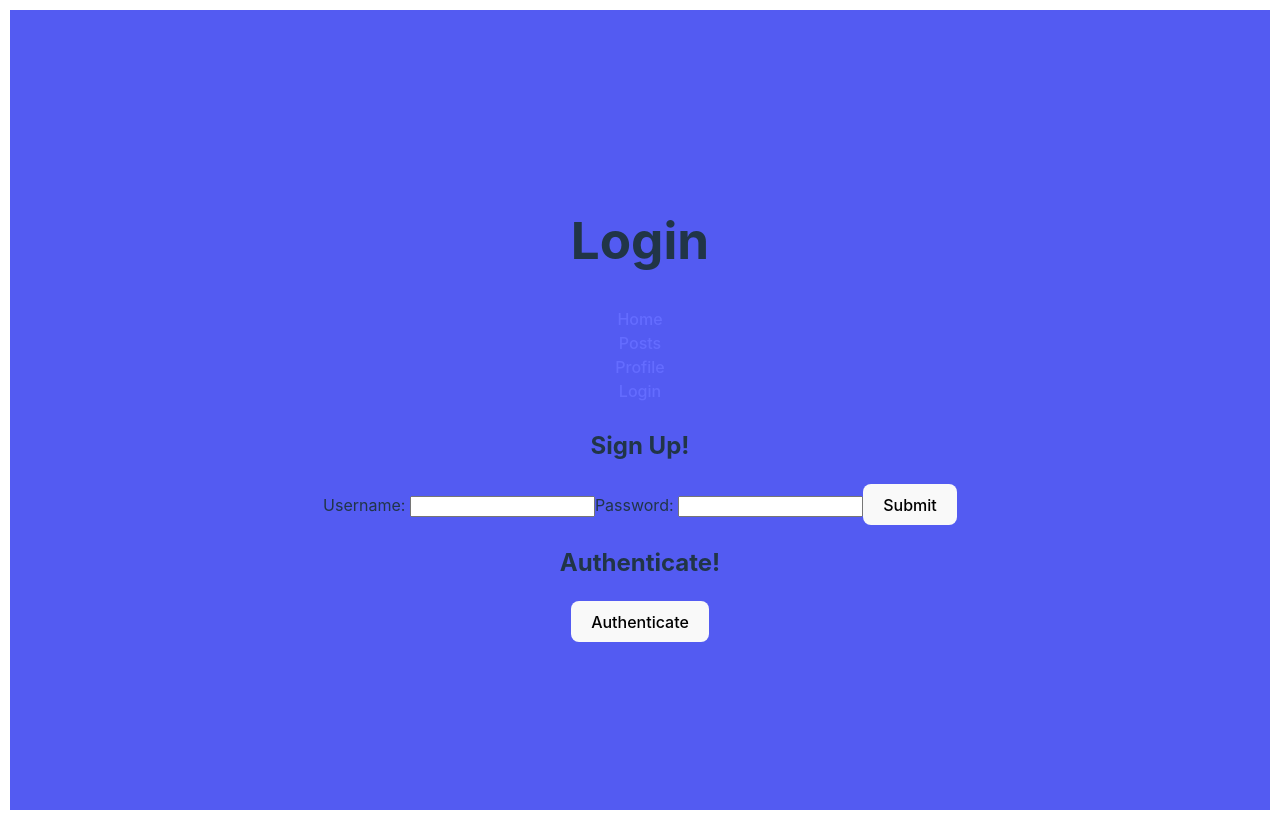
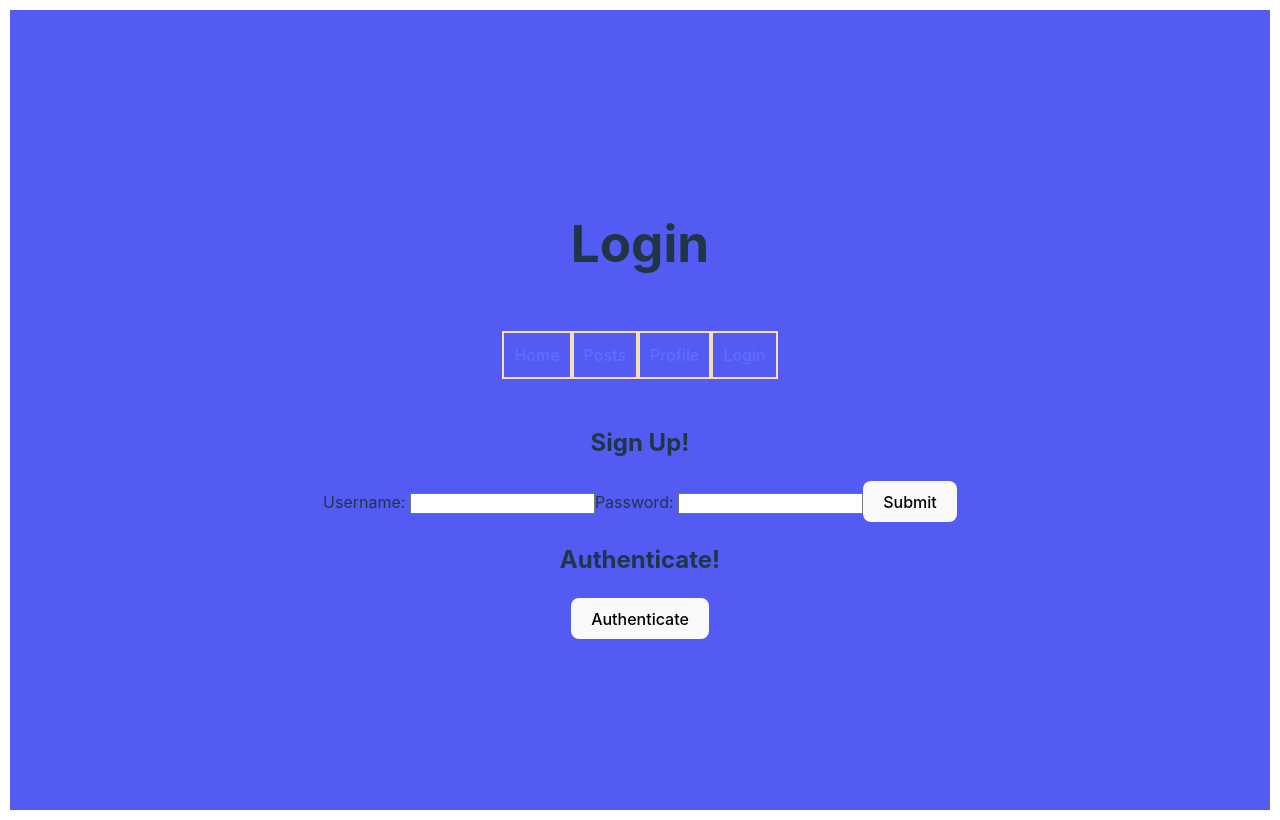
Before and after one commit to FSA-Team2/Strangers-Things, a React (Vite) app in the folder Stranger-Things/: page /login in a window 1280 px wide. Built offline with nearby package versions, Linux system fonts and the light colour scheme.

Commit message:
added the basic structures to our css styling, we will need to go through and see what is being wasted as I'm still trying to learn how to style with React components.

```diff
--- a/Stranger-Things/package.json
+++ b/Stranger-Things/package.json
@@ -11,7 +11,8 @@
   },
   "dependencies": {
     "react": "^18.2.0",
-    "react-dom": "^18.2.0"
+    "react-dom": "^18.2.0",
+    "react-router-dom": "^6.15.0"
   },
   "devDependencies": {
     "@types/react": "^18.2.15",
--- a/Stranger-Things/src/App.css
+++ b/Stranger-Things/src/App.css
@@ -3,6 +3,17 @@
   margin: 0 auto;
   padding: 2rem;
   text-align: center;
+  display: flex;
+  flex-direction: column;
+  flex-wrap: wrap;
+  align-content: center;
+  justify-content: center;
+  align-items: center;
+
+}
+
+div#container {
+
 }
 
 .logo {
@@ -17,6 +28,12 @@
 .logo.react:hover {
   filter: drop-shadow(0 0 2em #61dafbaa);
 }
+
+
+
+
+
+
 
 @keyframes logo-spin {
   from {
--- a/Stranger-Things/src/App.jsx
+++ b/Stranger-Things/src/App.jsx
@@ -13,8 +13,7 @@ function App() {
 
   return (
     <>
-      <div id="conatiner">
-
+      <div id="container">
         <RoutePaths />
         <Navbar />
         <SignUpForm token={token} setToken={setToken} />
--- a/Stranger-Things/src/index.css
+++ b/Stranger-Things/src/index.css
@@ -18,6 +18,13 @@ a {
   font-weight: 500;
   color: #646cff;
   text-decoration: inherit;
+  display: flex;
+  flex-direction: row;
+  flex-wrap: wrap;
+  align-content: center;
+  justify-content: center;
+  align-items: center;
+  padding: 5px;
 }
 a:hover {
   color: #535bf2;
@@ -30,6 +37,11 @@ body {
   min-width: 320px;
   min-height: 100vh;
   background-color: #535bf2;
+  flex-direction: column;
+  flex-wrap: wrap;
+  align-content: center;
+  justify-content: center;
+  align-items: center;
 }
 
 h1 {
@@ -54,9 +66,65 @@ button:hover {
 button:focus,
 button:focus-visible {
   outline: 4px auto -webkit-focus-ring-color;
-
 }
 
+#navbar {
+  display: flex;
+  flex-direction: column;
+  flex-wrap: wrap;
+  align-content: center;
+  justify-content: center;
+  align-items: center;
+}
+
+ul {
+  padding: 5px;
+  display: flex;
+  flex-direction: row;
+  flex-wrap: wrap;
+  align-content: center;
+  align-items: center;
+  justify-content: center;
+}
+
+#navlinks {
+  display: flex;
+  flex-direction: row;
+  flex-wrap: wrap;
+  align-content: center;
+  justify-content: center;
+  align-items: center;
+  padding: 5px;
+}
+
+li {
+  display: flex;
+  flex-direction: row;
+  flex-wrap: wrap;
+  align-content: center;
+  justify-content: center;
+  align-items: center;
+  padding: 5px;
+  border: solid 2px wheat;
+}
+
+#container {
+  display: flex;
+  flex-direction: column;
+  flex-wrap: wrap;
+  align-content: center;
+  justify-content: center;
+  align-items: center;
+}
+
+div#main-section {
+  display: flex;
+  flex-direction: column;
+  flex-wrap: wrap;
+  align-content: center;
+  justify-content: center;
+  align-items: center;
+}
 
 @media (prefers-color-scheme: light) {
   :root {
```
Also changed, not shown: Stranger-Things/src/API-Source/API.js (+2 -6 lines), 1 other file (tests, documents, lock files or other folders).
